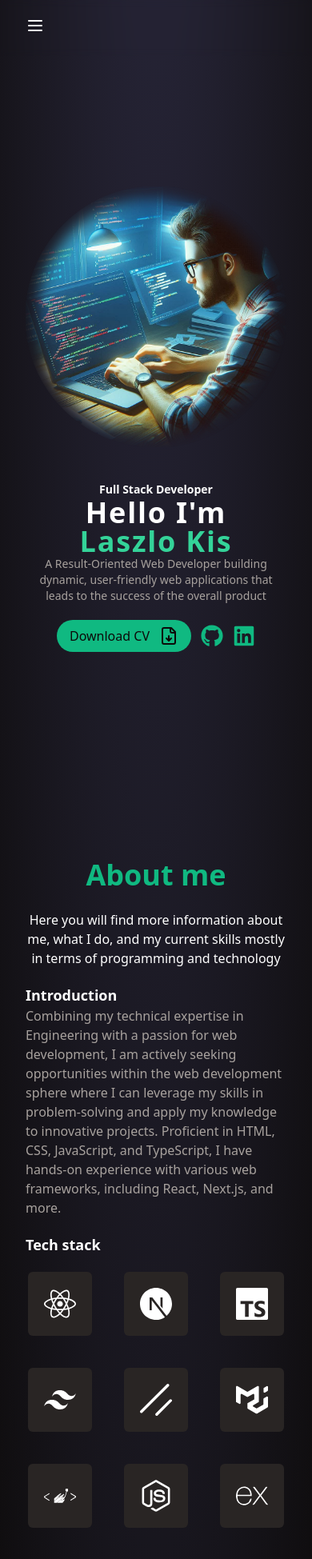
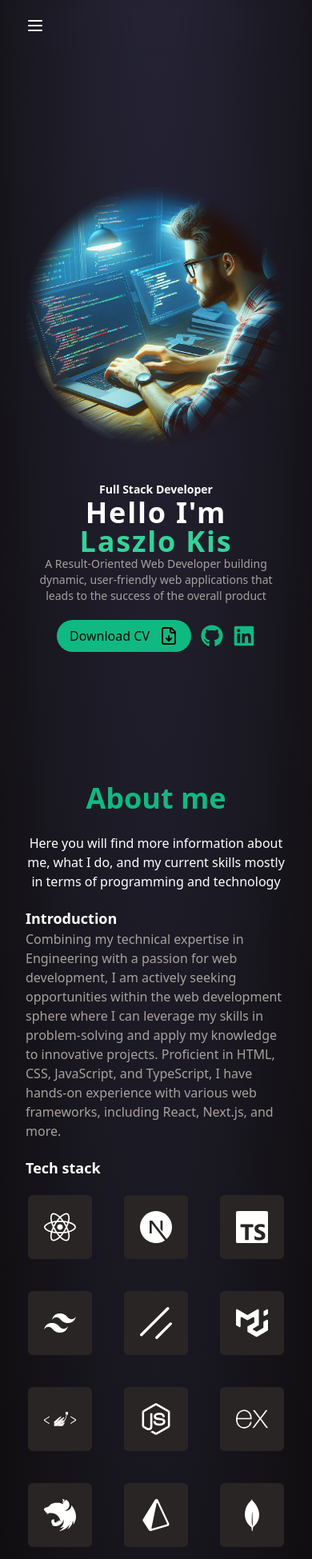
Before and after one commit to ev0clu/portfolio, a Next.js app: page / in a window 390 px wide. Shown: the top 1949 px of the page at 80% size. Built offline with nearby package versions, Linux system fonts and the light colour scheme.

Commit message:
Style: updated

```diff
--- a/src/app/page.tsx
+++ b/src/app/page.tsx
@@ -6,7 +6,7 @@ export default function Home() {
   return (
     <>
       <Hero />
-      <div className="mt-24 space-y-16 sm:mt-0 sm:space-y-40">
+      <div className="space-y-16 sm:space-y-40">
         <About />
         <Projects />
       </div>
```
